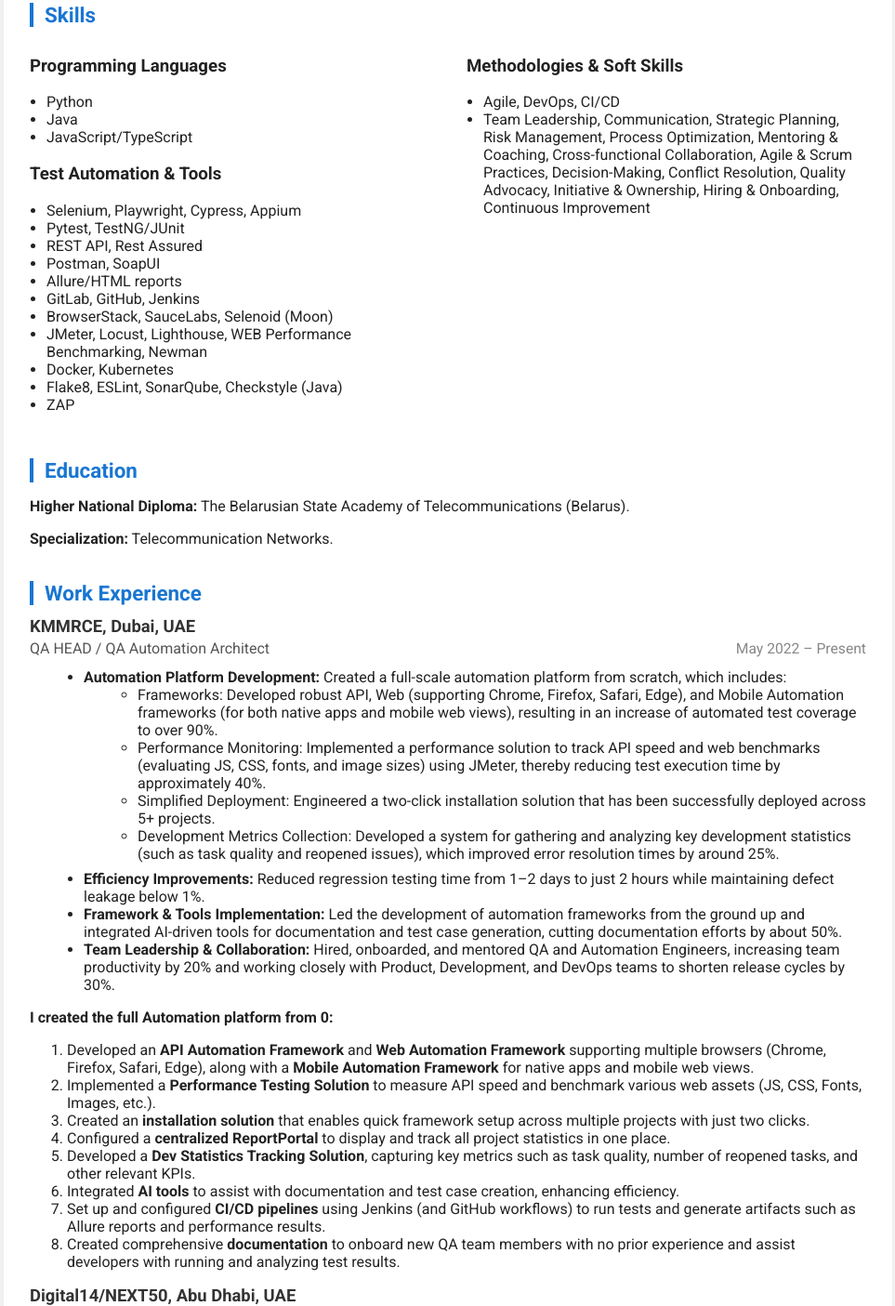
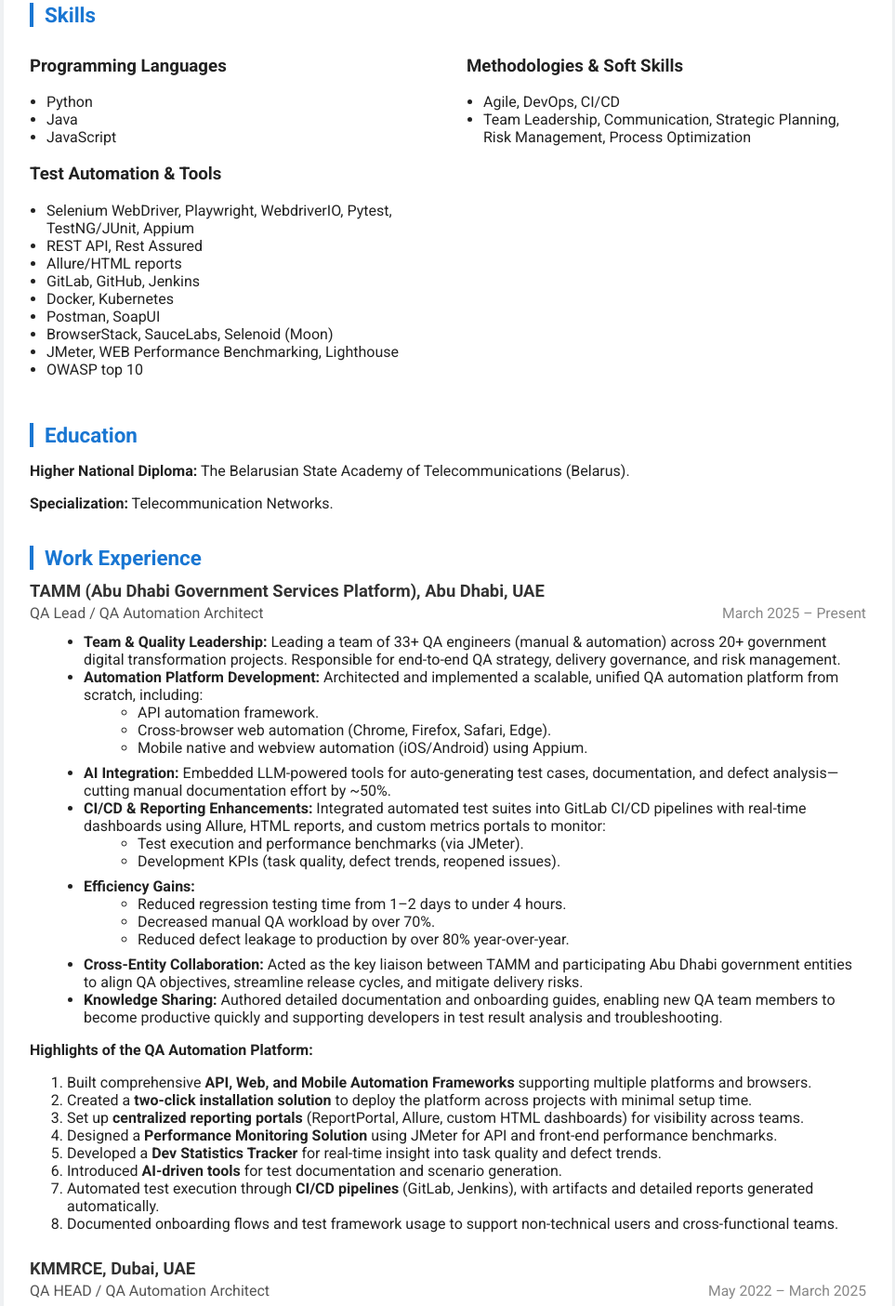
Before and after one commit to dimit999/CV_DZMITRY_ANANYEU, a plain HTML site: page index.html in a window 1280 px wide. Shown: the part 506-1911 px from the top of the page at 93% size, without its empty margins (158-1121 px from the left). Drawn offline with Linux system fonts and the light colour scheme.

Commit message:
Update index.html

```diff
--- a/index.html
+++ b/index.html
@@ -15,7 +15,7 @@
         <img src="img/cv_photo.jpg" class="profile-photo" alt="Dzmitry Ananyeu">
         <div class="profile-info">
           <h1>Dzmitry Ananyeu</h1>
-          <p class="subtitle">QA HEAD / QA Automation Architect / Senior QA Automation Engineer</p>
+          <p class="subtitle">QA Lead / QA Automation Architect / Senior QA Automation Engineer</p>
           <div class="contact">
             <span>📞 <a href="tel:+971585178419">+971585178419</a></span>
             <span>✉️ <a href="mailto:dzmitry.ananyeu@gmail.com">dzmitry.ananyeu@gmail.com</a></span>
@@ -30,7 +30,7 @@
     </section>
     <section class="summary">
       <h2>Professional Summary</h2>
-      <p>Head of QA / Automation Architect with 13+ years of experience in Quality Assurance, with a focus on test automation, process optimization, and team leadership. I have built automation frameworks from the ground up, implemented CI/CD pipelines, and improved QA efficiency through targeted automation solutions and analytics. Skilled in cross-platform automation (API, Web, Mobile, Performance) and integrating testing into Agile/DevOps environments, I work to optimize QA processes, reduce release cycles, and enhance collaboration among QA, development, and product teams.</p>
+      <p>Lead of QA / Automation Architect with 13+ years of experience in Quality Assurance, with a focus on test automation, process optimization, and team leadership. I have built automation frameworks from the ground up, implemented CI/CD pipelines, and improved QA efficiency through targeted automation solutions and analytics. Skilled in cross-platform automation (API, Web, Mobile, Performance) and integrating testing into Agile/DevOps environments, I work to optimize QA processes, reduce release cycles, and enhance collaboration among QA, development, and product teams.</p>
       <p>I can develop and implement a Quality Gate to ensure 100% reliability of existing functionalities, minimize regression testing time, and enable developers to identify issues before deployment, improving overall software quality and efficiency.</p>
     </section>
     <section class="skills">
@@ -41,28 +41,26 @@
           <ul>
             <li>Python</li>
             <li>Java</li>
-            <li>JavaScript/TypeScript</li>
+            <li>JavaScript</li>
           </ul>
           <h3>Test Automation & Tools</h3>
           <ul>
-            <li>Selenium, Playwright, Cypress, Appium</li>
-            <li>Pytest, TestNG/JUnit</li>
+            <li>Selenium WebDriver, Playwright, WebdriverIO, Pytest, TestNG/JUnit, Appium</li>
             <li>REST API, Rest Assured</li>
-            <li>Postman, SoapUI</li>
             <li>Allure/HTML reports</li>
             <li>GitLab, GitHub, Jenkins</li>
+            <li>Docker, Kubernetes</li>
+            <li>Postman, SoapUI</li>
             <li>BrowserStack, SauceLabs, Selenoid (Moon)</li>
-            <li>JMeter, Locust, Lighthouse, WEB Performance Benchmarking, Newman</li>
-            <li>Docker, Kubernetes</li>
-            <li>Flake8, ESLint, SonarQube, Checkstyle (Java)</li>
-            <li>ZAP</li>
+            <li>JMeter, WEB Performance Benchmarking, Lighthouse</li>
+            <li>OWASP top 10</li>
           </ul>
         </div>
         <div>
           <h3>Methodologies & Soft Skills</h3>
           <ul>
             <li>Agile, DevOps, CI/CD</li>
-            <li>Team Leadership, Communication, Strategic Planning, Risk Management, Process Optimization, Mentoring & Coaching, Cross-functional Collaboration, Agile & Scrum Practices, Decision-Making, Conflict Resolution, Quality Advocacy, Initiative & Ownership, Hiring & Onboarding, Continuous Improvement</li>
+            <li>Team Leadership, Communication, Strategic Planning, Risk Management, Process Optimization</li>
           </ul>
         </div>
       </div>
@@ -75,8 +73,58 @@
     <section class="experience">
       <h2>Work Experience</h2>
       <div class="job">
+        <h3>TAMM (Abu Dhabi Government Services Platform), Abu Dhabi, UAE</h3>
+        <h4>QA Lead / QA Automation Architect <span class="date">March 2025 – Present</span></h4>
+        <ul>
+          <li><strong>Team & Quality Leadership:</strong> Leading a team of 33+ QA engineers (manual & automation) across 20+ government digital transformation projects. Responsible for end-to-end QA strategy, delivery governance, and risk management.</li>
+
+          <li><strong>Automation Platform Development:</strong> Architected and implemented a scalable, unified QA automation platform from scratch, including:
+            <ul>
+              <li>API automation framework.</li>
+              <li>Cross-browser web automation (Chrome, Firefox, Safari, Edge).</li>
+              <li>Mobile native and webview automation (iOS/Android) using Appium.</li>
+            </ul>
+          </li>
+
+          <li><strong>AI Integration:</strong> Embedded LLM-powered tools for auto-generating test cases, documentation, and defect analysis—cutting manual documentation effort by ~50%.</li>
+
+          <li><strong>CI/CD & Reporting Enhancements:</strong> Integrated automated test suites into GitLab CI/CD pipelines with real-time dashboards using Allure, HTML reports, and custom metrics portals to monitor:
+            <ul>
+              <li>Test execution and performance benchmarks (via JMeter).</li>
+              <li>Development KPIs (task quality, defect trends, reopened issues).</li>
+            </ul>
+          </li>
+
+          <li><strong>Efficiency Gains:</strong>
+            <ul>
+              <li>Reduced regression testing time from 1–2 days to under 4 hours.</li>
+              <li>Decreased manual QA workload by over 70%.</li>
+              <li>Reduced defect leakage to production by over 80% year-over-year.</li>
+            </ul>
+          </li>
+
+          <li><strong>Cross-Entity Collaboration:</strong> Acted as the key liaison between TAMM and participating Abu Dhabi government entities to align QA objectives, streamline release cycles, and mitigate delivery risks.</li>
+
+          <li><strong>Knowledge Sharing:</strong> Authored detailed documentation and onboarding guides, enabling new QA team members to become productive quickly and supporting developers in test result analysis and troubleshooting.</li>
+        </ul>
+
+        <div class="automation-achievements" style="margin-top:1em;">
+          <strong>Highlights of the QA Automation Platform:</strong>
+          <ol>
+            <li>Built comprehensive <strong>API, Web, and Mobile Automation Frameworks</strong> supporting multiple platforms and browsers.</li>
+            <li>Created a <strong>two-click installation solution</strong> to deploy the platform across projects with minimal setup time.</li>
+            <li>Set up <strong>centralized reporting portals</strong> (ReportPortal, Allure, custom HTML dashboards) for visibility across teams.</li>
+            <li>Designed a <strong>Performance Monitoring Solution</strong> using JMeter for API and front-end performance benchmarks.</li>
+            <li>Developed a <strong>Dev Statistics Tracker</strong> for real-time insight into task quality and defect trends.</li>
+            <li>Introduced <strong>AI-driven tools</strong> for test documentation and scenario generation.</li>
+            <li>Automated test execution through <strong>CI/CD pipelines</strong> (GitLab, Jenkins), with artifacts and detailed reports generated automatically.</li>
+            <li>Documented onboarding flows and test framework usage to support non-technical users and cross-functional teams.</li>
+          </ol>
+        </div>
+      </div>
+      <div class="job">
         <h3>KMMRCE, Dubai, UAE</h3>
-        <h4>QA HEAD / QA Automation Architect <span class="date">May 2022 – Present</span></h4>
+        <h4>QA HEAD / QA Automation Architect <span class="date">May 2022 – March 2025</span></h4>
         <ul>
           <li><strong>Automation Platform Development:</strong> Created a full-scale automation platform from scratch, which includes:</li>
           <ul>
@@ -120,6 +168,7 @@
           <li><strong>Cross-functional Collaboration:</strong> Collaborated closely with development, product, and business teams to improve test case design and reduce the average release cycle time by 25%.</li>
         </ul>
       </div>
+    </div>
     </section>
     <section class="certificates">
       <h2>Certificates</h2>
```
